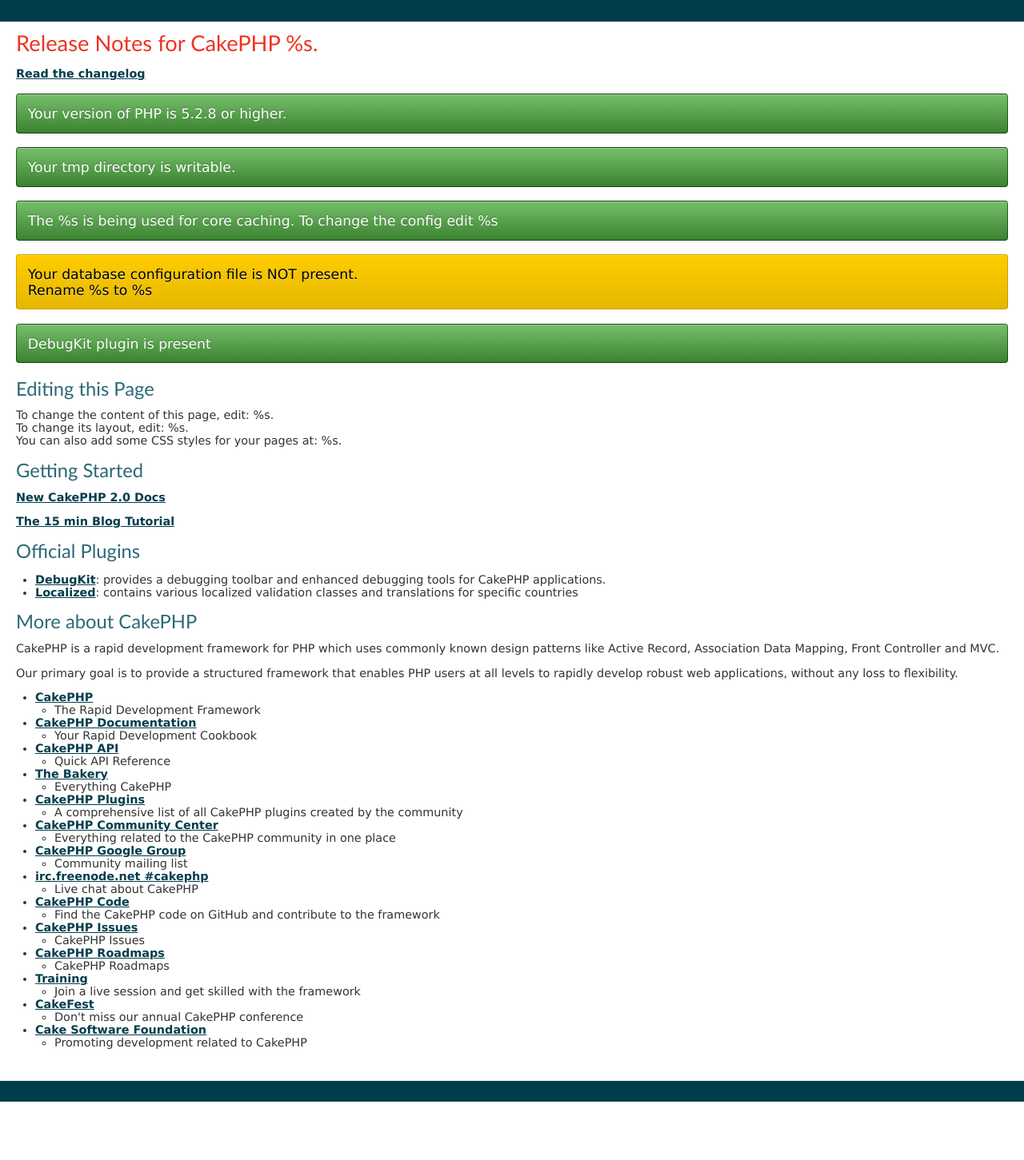
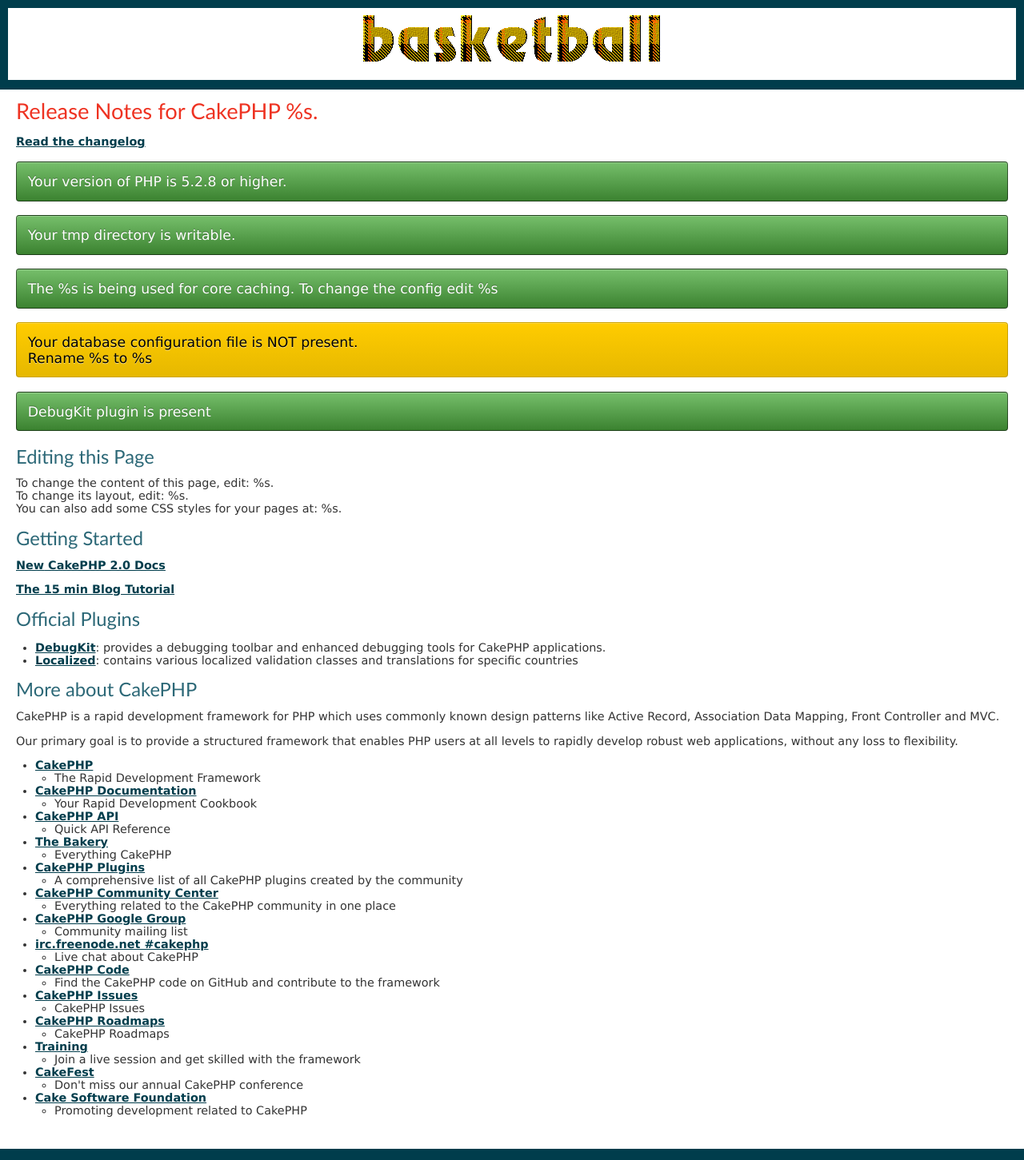
Before and after one commit to NemotoYoshiyuki/basketball_score, a CakePHP app: the page made by app/View/Pages/home.ctp in a window 1280 px wide. Shown: the whole page at 80% size. Before the commit the page ends 1378 px from the top, so only its background shows below. Run offline with PHP 8.4 and a stand-in for CakePHP, Linux system fonts and the light colour scheme; the template is opened without the code that fills it, so the values that code supplies are empty; some libraries are stand-ins or nearby versions.

Commit message:
1/21 3限

```diff
--- a/app/View/Layouts/default.ctp
+++ b/app/View/Layouts/default.ctp
@@ -27,7 +27,6 @@ $cakeVersion = __d('cake_dev', 'CakePHP %s', Configure::version())
 	</title>
 	<?php
 		echo $this->Html->meta('icon');
-
 		echo $this->Html->css('cake.generic');
 
 		echo $this->fetch('meta');
@@ -38,7 +37,7 @@ $cakeVersion = __d('cake_dev', 'CakePHP %s', Configure::version())
 <body>
 	<div id="container">
 		<div id="header">
-			<h1><?php //echo $this->Html->link($cakeDescription, 'http://cakephp.org'); ?></h1>
+			<h1><?php echo $this->Html->link(__(' '), array('controller' => 'matches', 'action' => 'index')); ?></h1>
 		</div>
 		<div id="content">
 
--- a/app/webroot/css/cake.generic.css
+++ b/app/webroot/css/cake.generic.css
@@ -78,13 +78,13 @@ p {
 }
 
 #header{
-	padding: 10px 20px;
+	padding: 10px 10px 5px 10px;
 }
 #header h1 {
 	line-height:20px;
-	background: #003d4c url('../img/cake.icon.png') no-repeat left;
-	color: #fff;
-	padding: 0px 30px;
+	background: #fff url('../img/img3485.gif') no-repeat center;
+	color: #003d4c;
+	padding: 45px 30px;
 }
 #header h1 a {
 	color: #fff;
@@ -106,7 +106,7 @@ p {
 }
 #footer {
 	clear: both;
-	padding: 6px 10px;
+	padding: 0px 0px;
 }
 #header a, #footer a {
 	color: #fff;
```
Also changed, not shown: app/webroot/img/img3485.gif (added).
